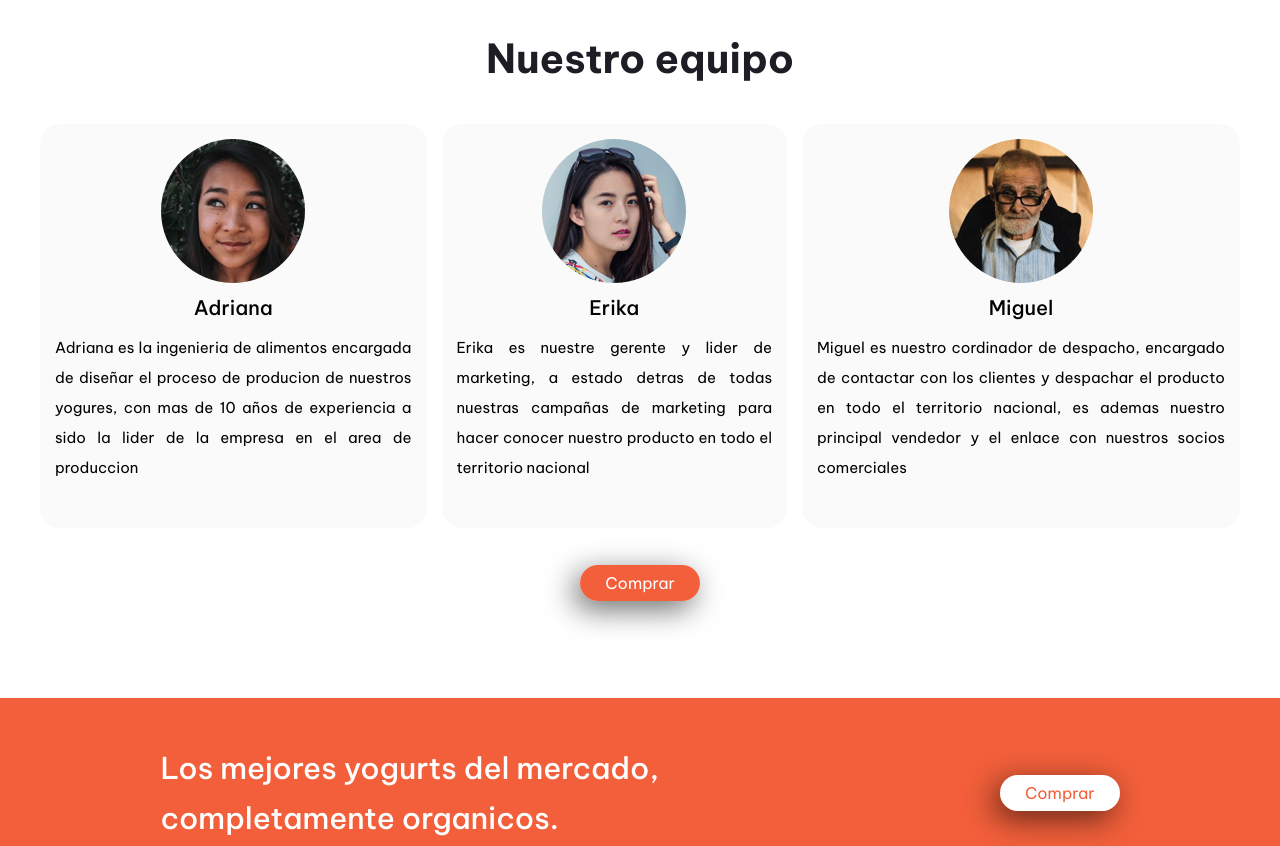
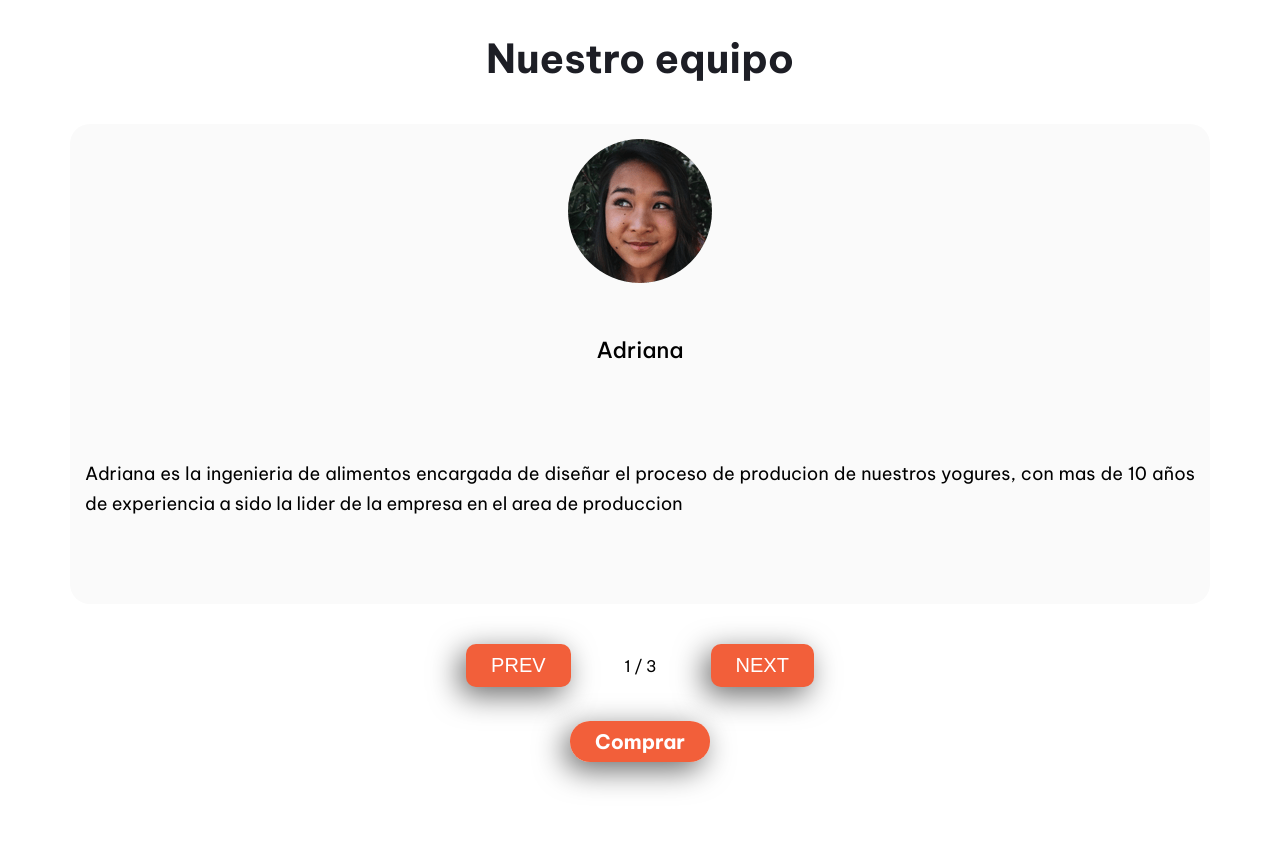
Before and after one commit to Pinto2291/landing-page-js-ignacio, a plain HTML site: page index.html in a window 1280 px wide. Shown: the part 1040-1886 px from the top of the page. Drawn offline with Linux system fonts and the light colour scheme.

Commit message:
mas javascript agregado, html y css modificado, contador y slider agregados

```diff
--- a/css/style.css
+++ b/css/style.css
@@ -106,6 +106,19 @@ a {
 
 .btn-orange:visited {
   color: white;
+}
+
+.btn-orange-2 {
+  background-color: var(--Bright-Red);
+  border-radius: 2rem;
+  padding: 0.8rem 2.5rem;
+  box-shadow: -6px 8px 30px 0px rgba(0,0,0,0.59);
+-webkit-box-shadow: -6px 8px 30px 0px rgba(0,0,0,0.59);
+-moz-box-shadow: -6px 8px 30px 0px rgba(0,0,0,0.59);
+  color: white;
+  font-size: 2rem;
+  margin-top: 3rem;
+  font-weight: var(--vietnam-700);
 }
 
 .btn-white {
@@ -293,6 +306,7 @@ a {
 
 .main-left > .navegacion-conexion {
   align-self: flex-start;
+
 }
 
 /* Graph */
@@ -361,17 +375,21 @@ a {
   background-color: var(--Vary-Light-Gray);
   border-radius: 2rem;
   padding: 1.5rem;
+  transition: all 200ms ease-in-out 50ms;
+  height: 48rem;
+  align-items: center;
+  margin: auto 3rem;
 }
 
 .nombre-equipo {
   font-weight: var(--vietnam-500);
-  font-size: 2rem;
+  font-size: 2.2rem;
 }
 
 .text-equipo {
   line-height: 3rem;
   text-align: justify;
-  font-size: 1.5rem;
+  font-size: 1.8rem;
 }
 
 /* Four section */
@@ -513,9 +531,6 @@ a {
     display: none;
   }
 
-  .navegacion-titulo-logo {
-    margin: auto 3rem;
-  }
 
   .main {
     display: flex;
@@ -615,3 +630,32 @@ a {
     align-self: flex-end;
   }
 }
+
+.counter-section {
+  display: flex;
+  gap: 2rem;
+  align-items: center;
+}
+
+/* prev and next buttons */
+
+.prev-btn, .next-btn {
+  text-align: center;
+  padding: 1rem 2.5rem;
+  border: none;
+  border-radius: 1rem;
+  text-transform: uppercase;
+  font-weight: var(--vietnam-500);
+  cursor: pointer;
+  font-size: 2rem;
+  box-shadow: -6px 8px 30px 0px rgba(0,0,0,0.59);
+-webkit-box-shadow: -6px 8px 30px 0px rgba(0,0,0,0.59);
+-moz-box-shadow: -6px 8px 30px 0px rgba(0,0,0,0.59);
+  background-color: var(--Bright-Red);
+  color: var(--white-font);
+}
+
+.counter {
+  width: 10rem;
+  text-align: center;
+}
--- a/index.html
+++ b/index.html
@@ -144,7 +144,7 @@
 
     <p class="second-p">Nuestro equipo</p>
 
-    <div class="third-part-2">
+    <div class="third-part-2 slider">
 
       <div class="sub-part">
         <img src="./img/avatar-ali.png" alt="adriana">
@@ -166,7 +166,13 @@
 
     </div>
 
-    <p class="navegacion-conexion"><a class="btn-orange" href="#">Comprar</a></p>
+    <div class="counter-section">
+      <button class="prev-btn">prev</button>
+      <p class="counter"></p>
+      <button class="next-btn">next</button>
+    </div>
+
+    <p class="navegacion-conexion"><a class="btn-orange-2" href="#">Comprar</a></p>
 
   </section>
 
--- a/js/main.js
+++ b/js/main.js
@@ -12,3 +12,47 @@ btn_cerrar.addEventListener('click', () => {
     menu_mobile.style.display = 'none';
     menu_mobile_button.style.display = 'flex';
 });
+
+/* Slider */
+
+const slider = document.querySelector('.slider');
+const slides = document.querySelectorAll('.sub-part');
+const prevBtn = document.querySelector('.prev-btn');
+const nextBtn = document.querySelector('.next-btn');
+const counter = document.querySelector('.counter');
+
+let currentSlide = 0;
+const slideCount = slides.length;
+
+// Hide all slides except the first one
+slides.forEach((slide, index) => {
+  if (index !== currentSlide) {
+    slide.style.display = 'none';
+  }
+});
+
+// Update the counter
+counter.textContent = `${currentSlide + 1} / ${slideCount}`;
+
+// Add event listeners to the buttons
+prevBtn.addEventListener('click', () => {
+  // Hide the current slide
+  slides[currentSlide].style.display = 'none';
+  // Update the current slide
+  currentSlide = (currentSlide - 1 + slideCount) % slideCount;
+  // Show the new current slide
+  slides[currentSlide].style.display = 'grid';
+  // Update the counter
+  counter.textContent = `${currentSlide + 1} / ${slideCount}`;
+});
+
+nextBtn.addEventListener('click', () => {
+  // Hide the current slide
+  slides[currentSlide].style.display = 'none';
+  // Update the current slide
+  currentSlide = (currentSlide + 1) % slideCount;
+  // Show the new current slide
+  slides[currentSlide].style.display = 'grid';
+  // Update the counter
+  counter.textContent = `${currentSlide + 1} / ${slideCount}`;
+});
```
